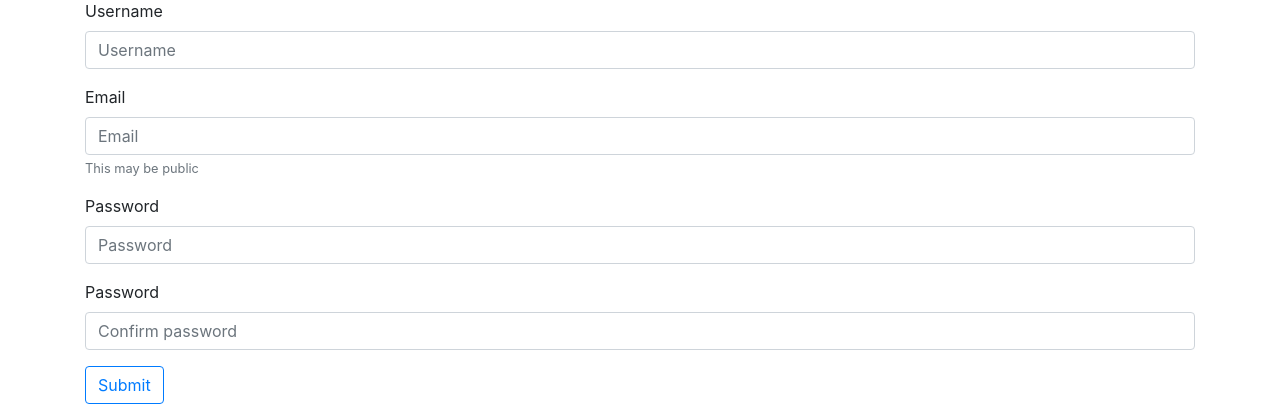
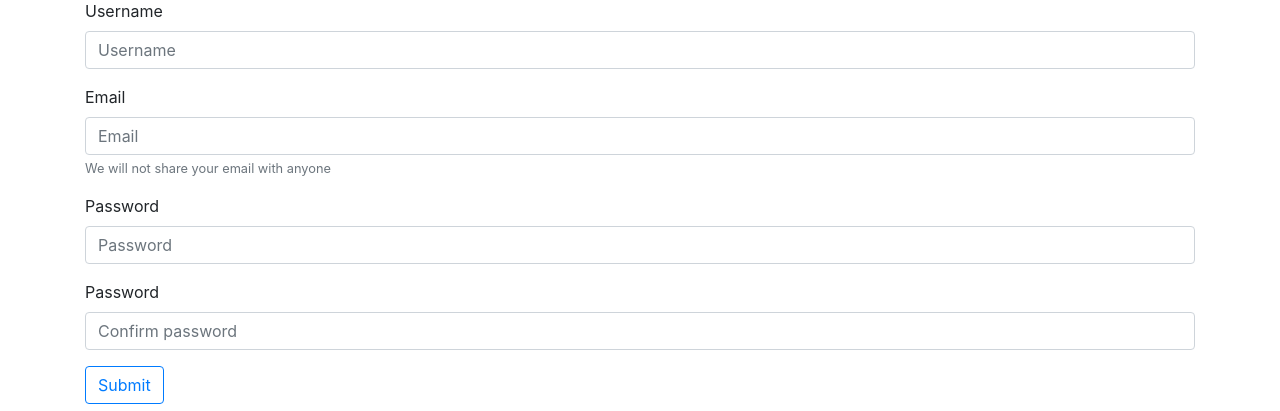
Before and after one commit to imranmaj/language-chat, a Flask app: page /signup in a window 1280 px wide. Shown: the part 132-543 px from the top of the page. Run offline with Flask 2, Linux system fonts and the light colour scheme; some libraries are stand-ins or nearby versions.

Commit message:
Changed email privacy notice, whitespace formatting

```diff
--- a/app/templates/signup.html
+++ b/app/templates/signup.html
@@ -13,7 +13,7 @@
             <div class="form-group">
                 <label for="email">Email</label>
                 <input class="form-control" type="email" name="email" placeholder="Email" aria-describedby="emailNotice">
-                <small id="emailNotice" class="form-text text-muted">This may be public</small>
+                <small id="emailNotice" class="form-text text-muted">We will not share your email with anyone</small>
             </div>
             <div class="form-group">
                 <label for="password">Password</label>
```
Also changed, not shown: app/templates/flashes.html (line endings or trailing spaces), app/templates/index.html (line endings or trailing spaces), app/templates/login.html (line endings or trailing spaces), app/templates/settings.html (line endings or trailing spaces).
